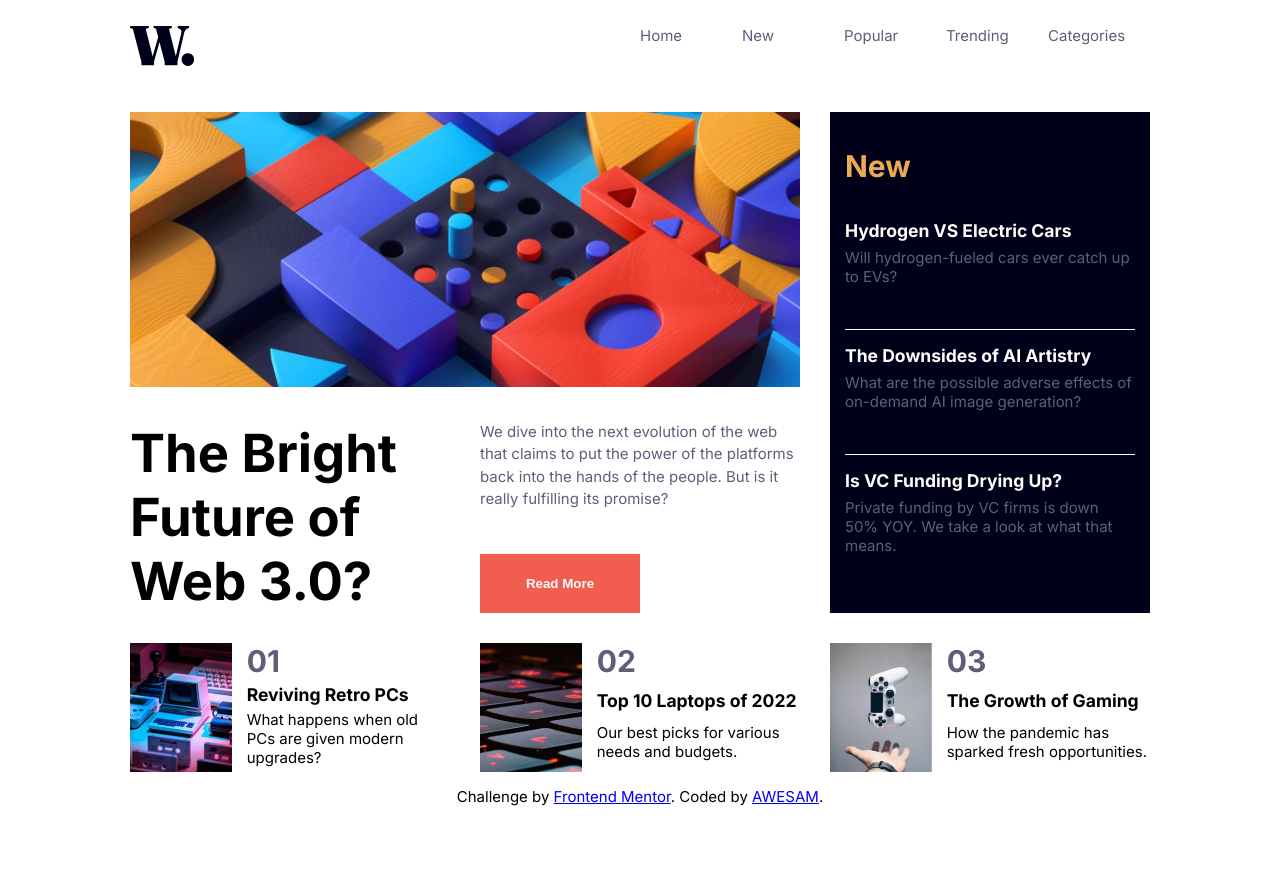
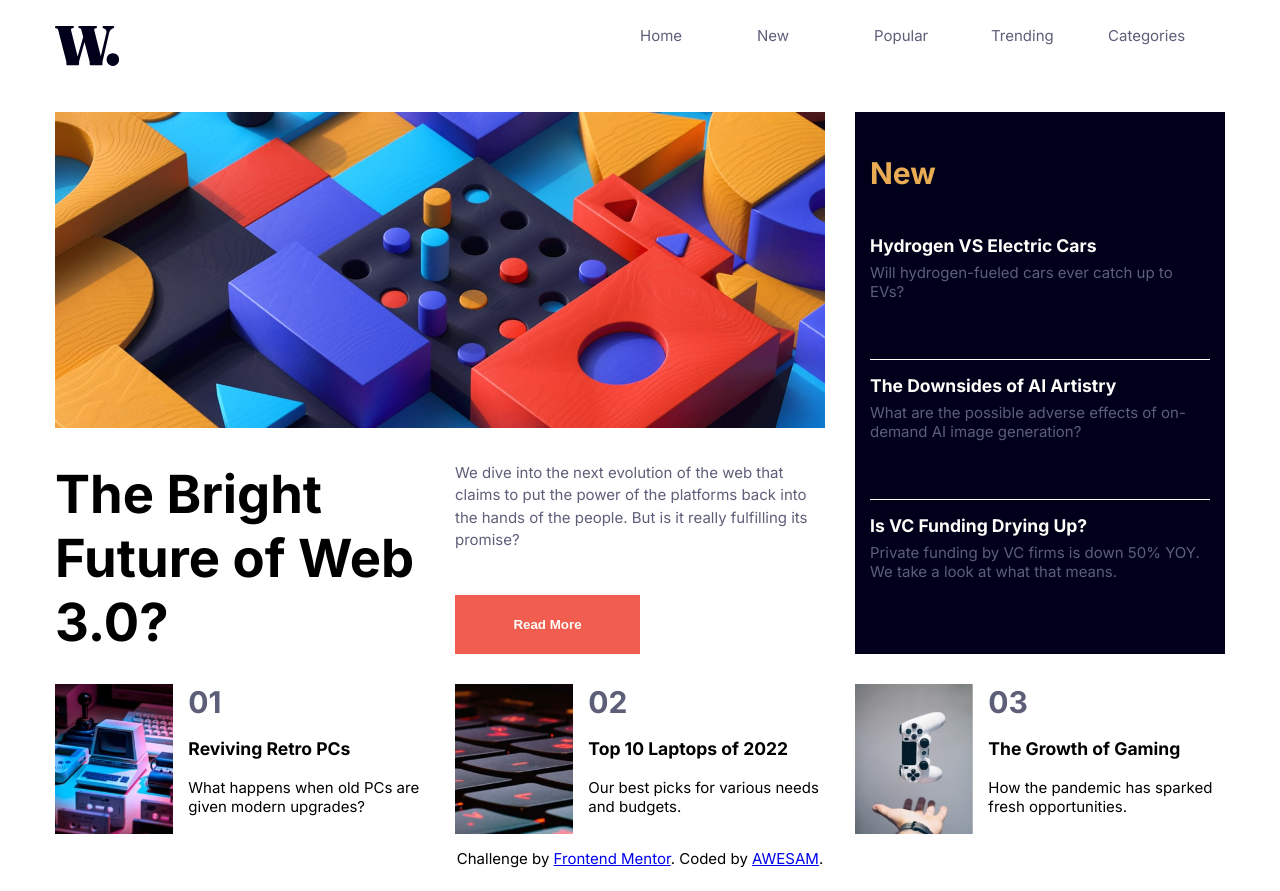
Before and after one commit to aweSAM-XS/news-homepage, a plain HTML site: page index.html in a window 1280 px wide. Before the commit the page ends 828 px from the top, so only its background shows below. Drawn offline with Linux system fonts and the light colour scheme.

Commit message:
Add content width

```diff
--- a/style.css
+++ b/style.css
@@ -40,7 +40,7 @@ nav {
     align-content: center;
     justify-items: space-between;
     padding-block: 1.75rem;
-    min-width: 68rem;
+    min-width: 78rem;
 }
 
 .logo:hover {
@@ -67,7 +67,7 @@ main {
     display: grid;
     grid-template-columns: repeat(3, 1fr);
     gap: 2rem;
-    max-width: 70rem;
+    max-width: 80rem;
     padding: 1rem;
 }
 
```
